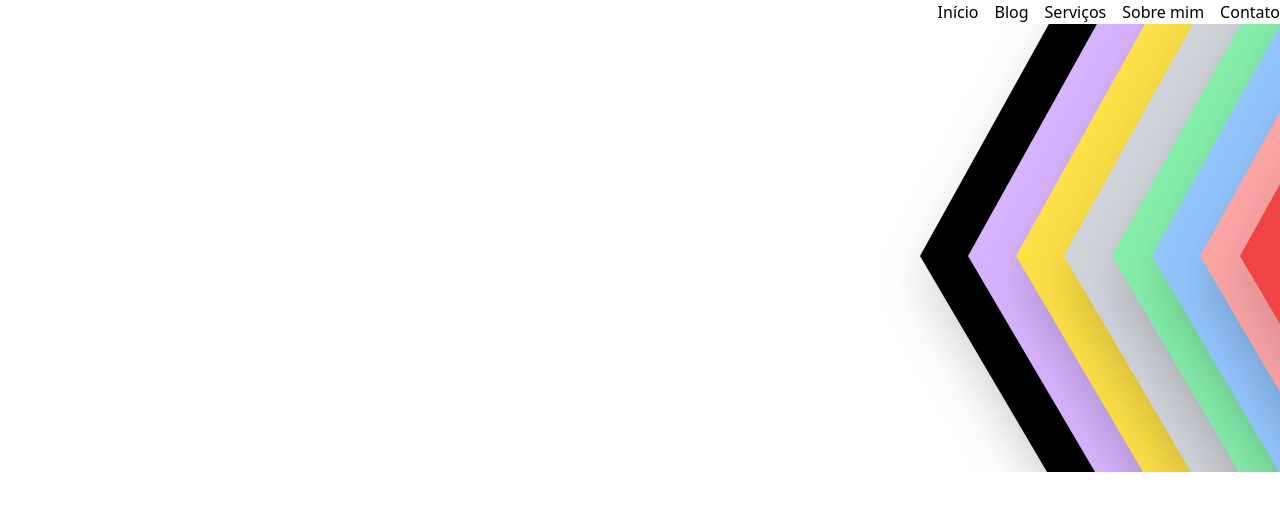
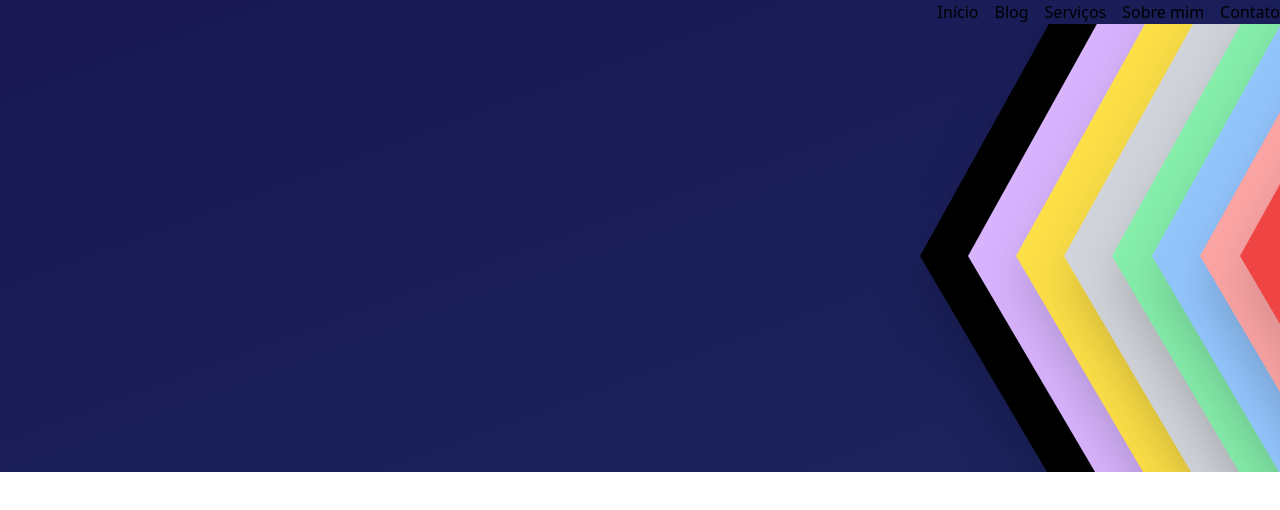
Before and after one commit to CharlieBellow/sitepsi, a Next.js app: page / in a window 1280 px wide. Shown: the top 510 px of the page. Built offline with nearby package versions, Linux system fonts and the light colour scheme.

Commit message:
add background colors

```diff
--- a/src/app/globals.css
+++ b/src/app/globals.css
@@ -11,6 +11,10 @@
   --ciano-3: 	hsl(191, 46%, 38%) /* #347D8E */
   --ciano-4: 	hsl(207, 47%, 33%) /* #2D597C */
   --ciano-5: 	hsl(218, 51%, 29%)/*  #243F6E */
+
+  --gradient-primary: hsl(241, 57%, 21%)
+  --gradient-secondary: hsl(238, 52%, 23%)
+  --gradient-tertiary: hsl(232, 54%, 24%)
   /* gradiente:
    0 181753 100% hsl(241, 57%, 21%)
    50 1C1E59 100% hsl(238, 52%, 23%)
--- a/src/components/Background.tsx
+++ b/src/components/Background.tsx
@@ -3,7 +3,7 @@ import React from 'react'
 
 export default function Background() {
   return (
-    <div className='relative left-[8rem] w-content h-[28rem] items-center flex overflow-hidden'>
+    <div className='relative left-[8rem] w-content h-[28rem] items-center flex overflow-hidden '>
       <Triangulo className="right-2 border-r-red-300   z-50"/>
       <Triangulo className="-right-8 border-r-red-500   z-50"/>
       <Triangulo className="right-14 border-r-blue-300 z-40"/>
--- a/src/components/HomePage.tsx
+++ b/src/components/HomePage.tsx
@@ -3,9 +3,11 @@ import Header from "@/components/Header"
 
 export default function HomePage() {
   return (
-    <div className="overflow-hidden">
+    <div className="overflow-hidden bg-gradient-to-br from-primary
+       to-danger">
       <Header />
       <Background />
+
     </div>
   )
 }
--- a/tailwind.config.ts
+++ b/tailwind.config.ts
@@ -7,6 +7,11 @@ export default {
     "./src/app/**/*.{js,ts,jsx,tsx,mdx}",
   ],
   theme: {
+    gradientColorStops: {
+      'primary': '#181753',
+      'secondary': '#1C1E59',
+      'danger': '#1C255E',
+    },
     extend: {
       colors: {
         ciano: {
```
